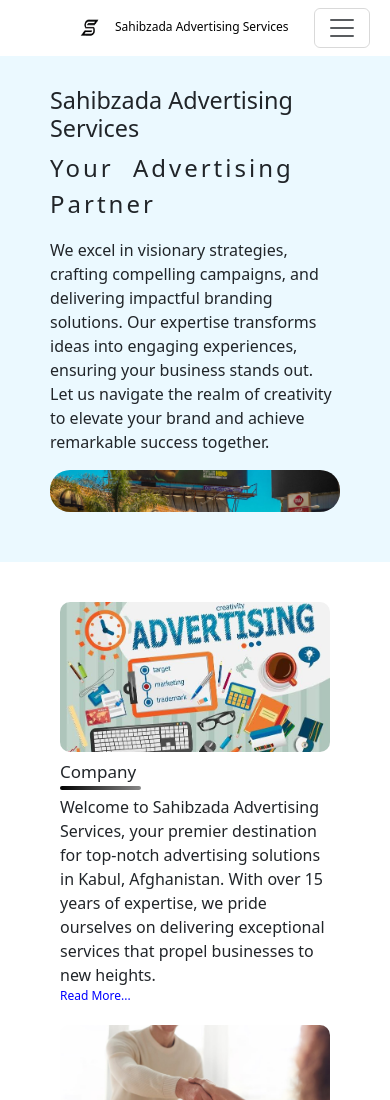
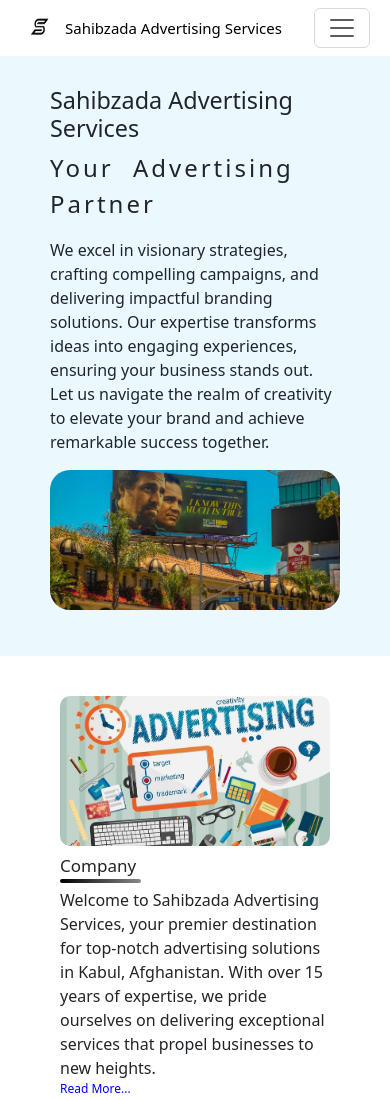
Before and after one commit to 2020Yasir-Sahibzada/zahirSahibzada, a plain HTML site: page index.html in a window 390 px wide. Shown: the top 1100 px of the page. Drawn offline with Linux system fonts and the light colour scheme.

Commit message:
Update index.css

```diff
--- a/index.css
+++ b/index.css
@@ -13,6 +13,10 @@
     position: fixed;
     top: 0;
 }
+
+/* #logoName {
+    margin-top: 5px;
+} */
 
 .navbar-brand {
     margin-left: 80px;
@@ -40,7 +44,7 @@
 /* Main Picture Desing */
 #mainPic {
     display: grid;
-    height: 100vh;
+    height: 500px;
     width: 100%;
     background-color: rgba(230, 248, 255, 0.773);
     padding-top: 90px;
@@ -336,6 +340,40 @@
         font-size: 17px;
     }
     .navbar-brand p {
-        font-size: 12px;
+        font-size: 18px;
     }
 }
+
+@media only screen and (min-width: 380px) and (max-width: 665px) {
+
+    .navbar-brand {
+        margin-left: 30px;
+    }
+
+    #logoName {
+        font-size: 15px;
+        margin-top: 0;
+    }
+
+    #div2 {
+        height: 180px;
+    }
+
+    #mainPic {
+        height: 600px;
+    }
+}
+
+@media only screen and (min-width: 350px) and (max-width: 665px) {
+    #logoName {
+        font-size: 15px;
+        margin-top: 0;
+    }
+    #div2 {
+        height: 140px;
+    }
+
+    #mainPic {
+        height: 600px;
+    }
+}
```
